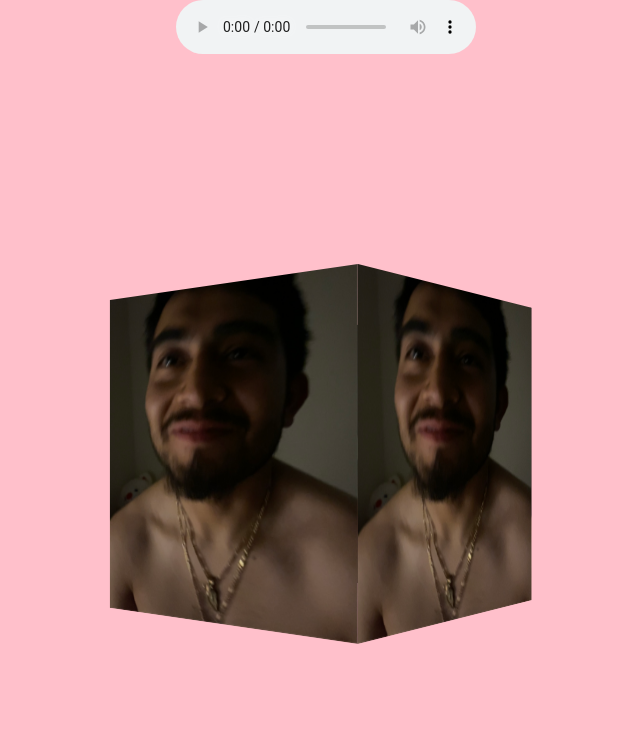
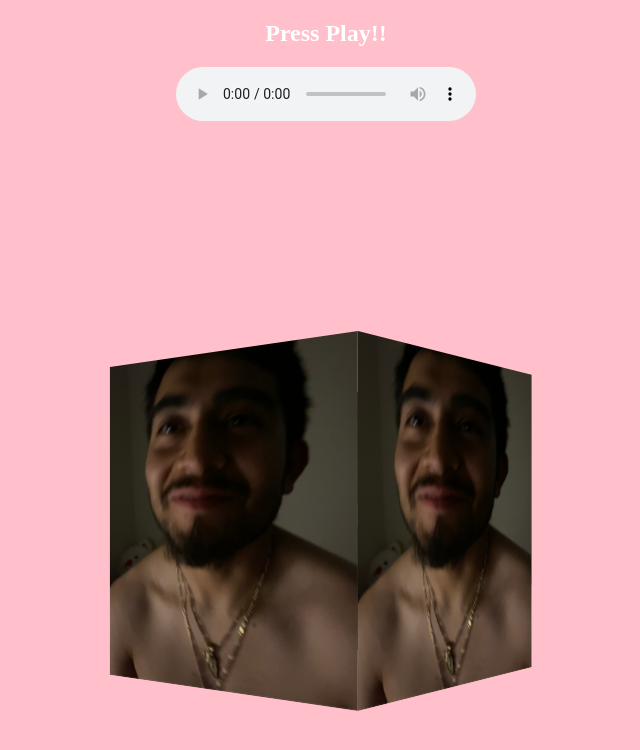
Before and after one commit to karenerosales/HTML-Website, a plain HTML site: page cutie.html in a window 1280 px wide. Shown: the whole page, without its empty margins (314-954 px from the left). Drawn offline with Linux system fonts and the light colour scheme.

```diff
--- a/cutie.html
+++ b/cutie.html
@@ -106,6 +106,7 @@
     </head>
 
     <body>
+        <h2>Press Play!!</h2>
         <audio controls autoplay>
             <source src="assets/lebron.mp3" type="audio/mpeg">
         </audio>
```
Also changed, not shown: index.html (+1 -1 lines).
